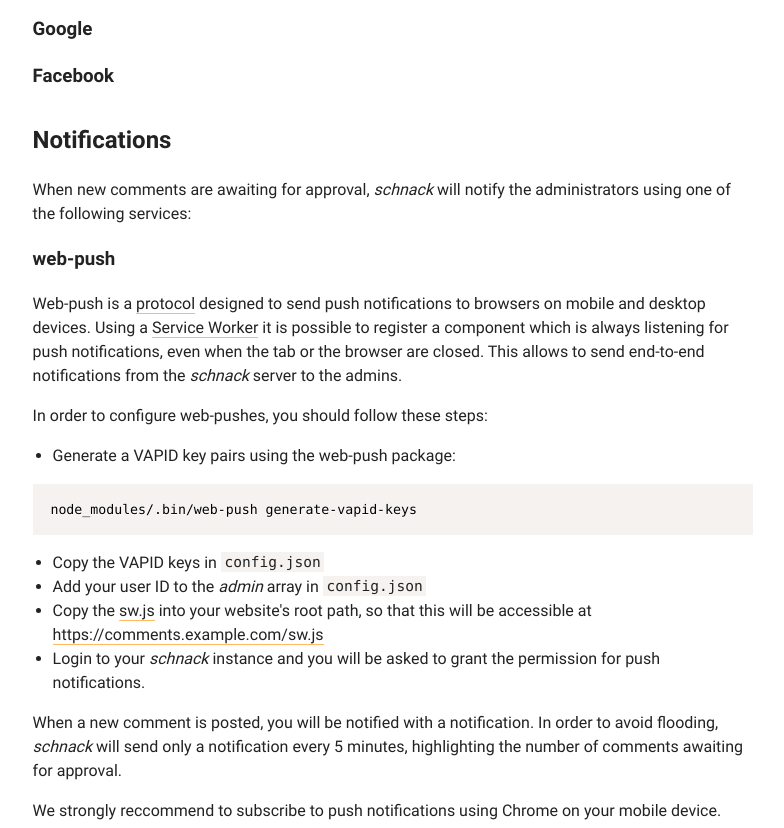
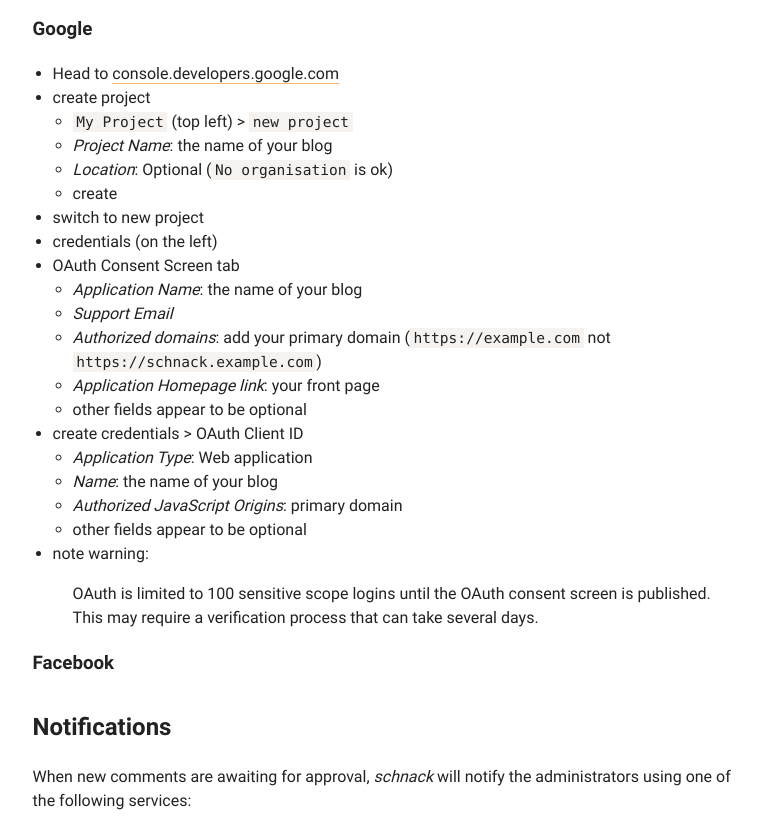
Before and after one commit to schn4ck/schnack-docs, a website: page docs/index.html in a window 1280 px wide. Shown: the part 4144-4972 px from the top of the page, without its empty margins (371-1155 px from the left). Drawn offline with nearby package versions, Linux system fonts and the light colour scheme; a script that the page names is missing.

Commit message:
built html

```diff
--- a/docs/index.html
+++ b/docs/index.html
@@ -413,6 +413,37 @@
         Google
       </a>
     </h3>
+  <ul>
+<li>Head to <a href="https://console.developers.google.com">console.developers.google.com</a></li>
+<li>create project<ul>
+<li><code>My Project</code> (top left) &gt; <code>new project</code></li>
+<li><em>Project Name</em>: the name of your blog</li>
+<li><em>Location</em>: Optional (<code>No organisation</code> is ok)</li>
+<li>create</li>
+</ul>
+</li>
+<li>switch to new project</li>
+<li>credentials (on the left)</li>
+<li>OAuth Consent Screen tab<ul>
+<li><em>Application Name</em>: the name of your blog</li>
+<li><em>Support Email</em></li>
+<li><em>Authorized domains</em>: add your primary domain (<code>https://example.com</code> not <code>https://schnack.example.com</code>)</li>
+<li><em>Application Homepage link</em>: your front page</li>
+<li>other fields appear to be optional</li>
+</ul>
+</li>
+<li>create credentials &gt; OAuth Client ID<ul>
+<li><em>Application Type</em>: Web application</li>
+<li><em>Name</em>: the name of your blog</li>
+<li><em>Authorized JavaScript Origins</em>: primary domain</li>
+<li>other fields appear to be optional</li>
+</ul>
+</li>
+<li>note warning:</li>
+</ul>
+<blockquote>
+<p>OAuth is limited to 100 sensitive scope logins until the OAuth consent screen is published. This may require a verification process that can take several days.</p>
+</blockquote>
 
     <h3 id="facebook">
       <a class="anchor" href="#facebook">
```
